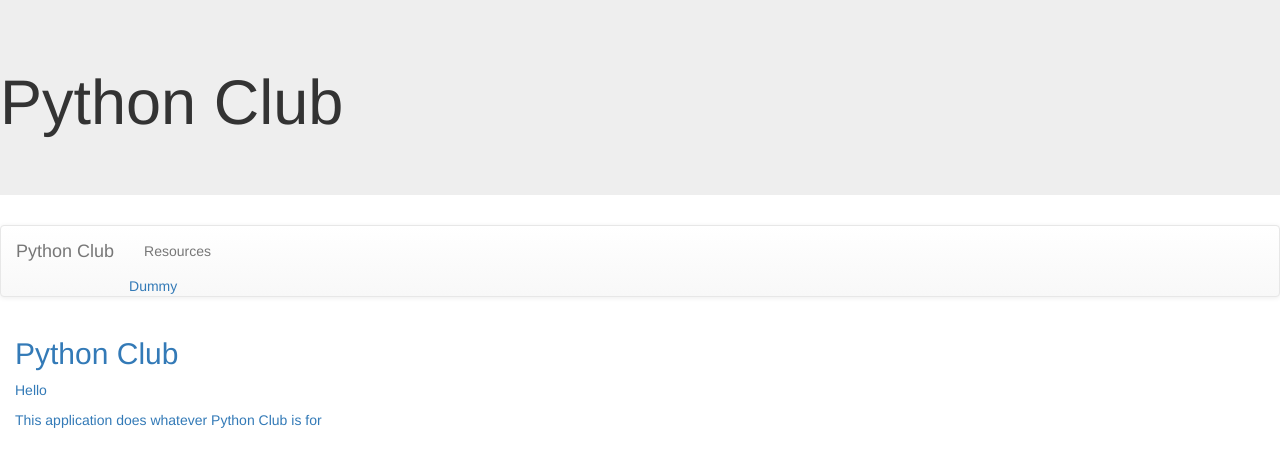
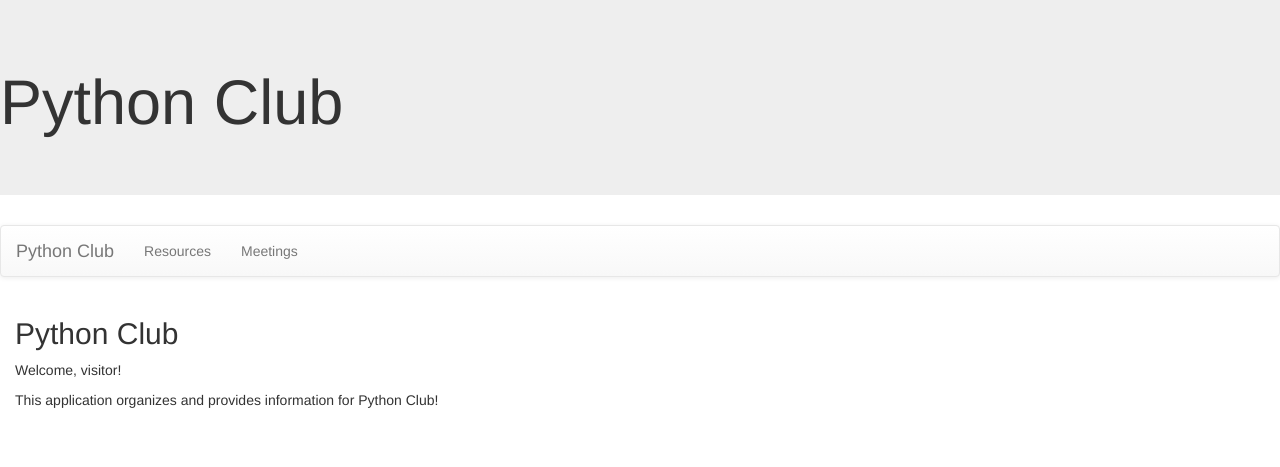
Before and after one commit to mc3waller/IT112-Python-Web, a Django app: page /club/ in a window 1280 px wide. Shown: the top 467 px of the page. Run offline with Django 3.2, Linux system fonts and the light colour scheme; some libraries are stand-ins or nearby versions.

Commit message:
Adds view information for meeting details

```diff
--- a/PythonClub/club/templates/base.html
+++ b/PythonClub/club/templates/base.html
@@ -18,8 +18,8 @@
                     <a class="navbar-brand" href="{% url 'index' %}">Python Club</a>
                 </div>
                 <ul class="nav navbar-nav">
-                    <li><a href="{% url 'resources' %}">Resources</li>
-                    <li>Dummy</li>
+                    <li><a href="{% url 'resources' %}">Resources</a></li>
+                    <li><a href="{% url 'meetings' %}">Meetings</a></li>
                 </ul>
             </div>
         </nav>
--- a/PythonClub/club/templates/club/index.html
+++ b/PythonClub/club/templates/club/index.html
@@ -1,6 +1,6 @@
 {% extends 'base.html' %}
 {% block content %}
 <h2>Python Club</h2>
-<p>Hello</p>
-<p>This application does whatever Python Club is for</p>
+<p>Welcome, visitor!</p>
+<p>This application organizes and provides information for Python Club!</p>
 {% endblock %}
--- a/PythonClub/club/urls.py
+++ b/PythonClub/club/urls.py
@@ -4,4 +4,6 @@ from . import views
 urlpatterns = [
     path('', views.index, name='index'),
     path('resources/', views.resources, name='resources'),
+    path('meetings/', views.meetings, name='meetings'),
+    path('details/<int:id>', views.meetingDetails, name='details'),
 ]
--- a/PythonClub/club/views.py
+++ b/PythonClub/club/views.py
@@ -1,4 +1,4 @@
-from django.shortcuts import render
+from django.shortcuts import render, get_object_or_404
 from .models import Meeting, MeetingMinutes, Resource, ResourceType, Event
 
 # Create your views here.
@@ -7,4 +7,12 @@ def index(request):
 
 def resources(request):
     resource_list = Resource.objects.all()
-    return render(request, 'club/resources.html', {'resource_list': resource_list})
+    return render(request, 'club/resources.html', {'resource_list' : resource_list})
+
+def meetings(request):
+    meeting_list = Meeting.objects.all()
+    return render(request, 'club/meetings.html', {'meeting_list' : meeting_list})
+
+def meetingDetails(request, id):
+    meeting = get_object_or_404(Meeting, pk=id)
+    return render(request, 'club/details.html', {'meeting' : meeting})
```
